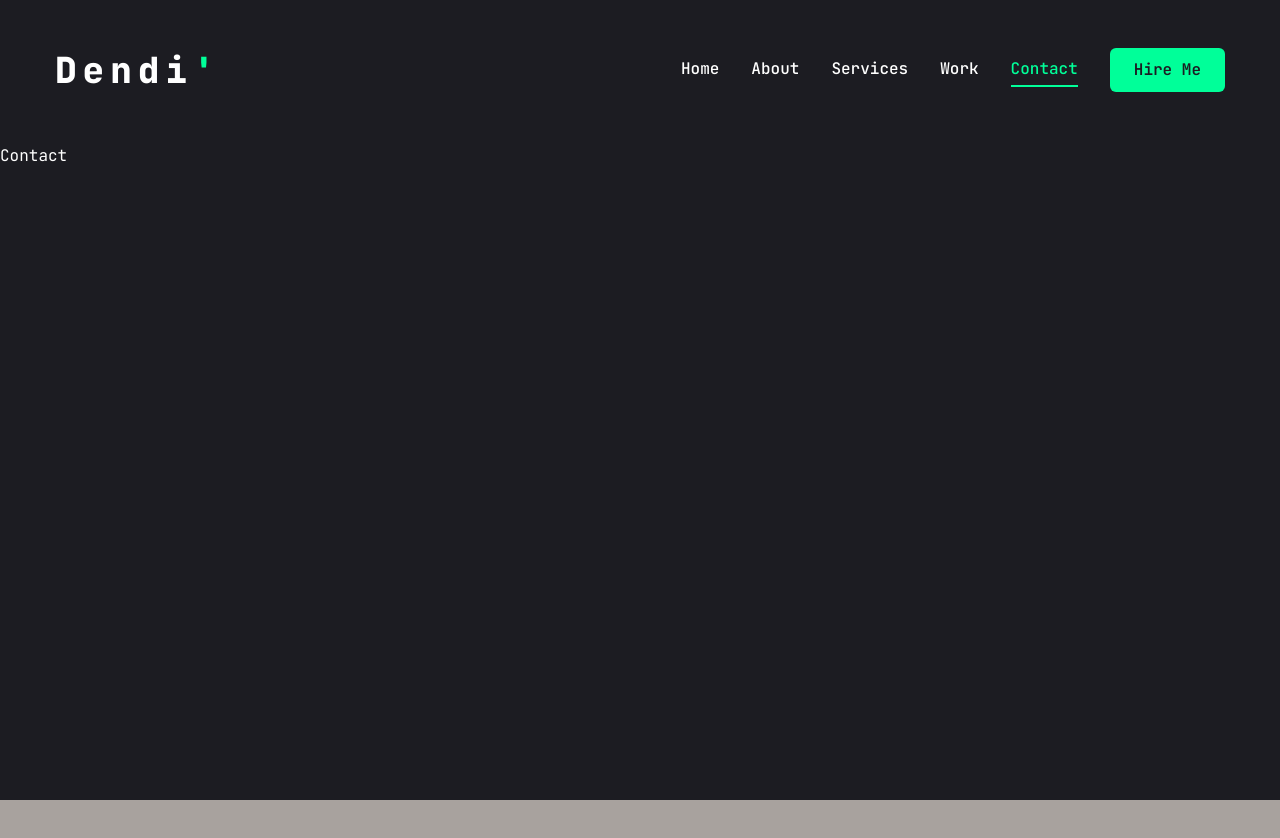
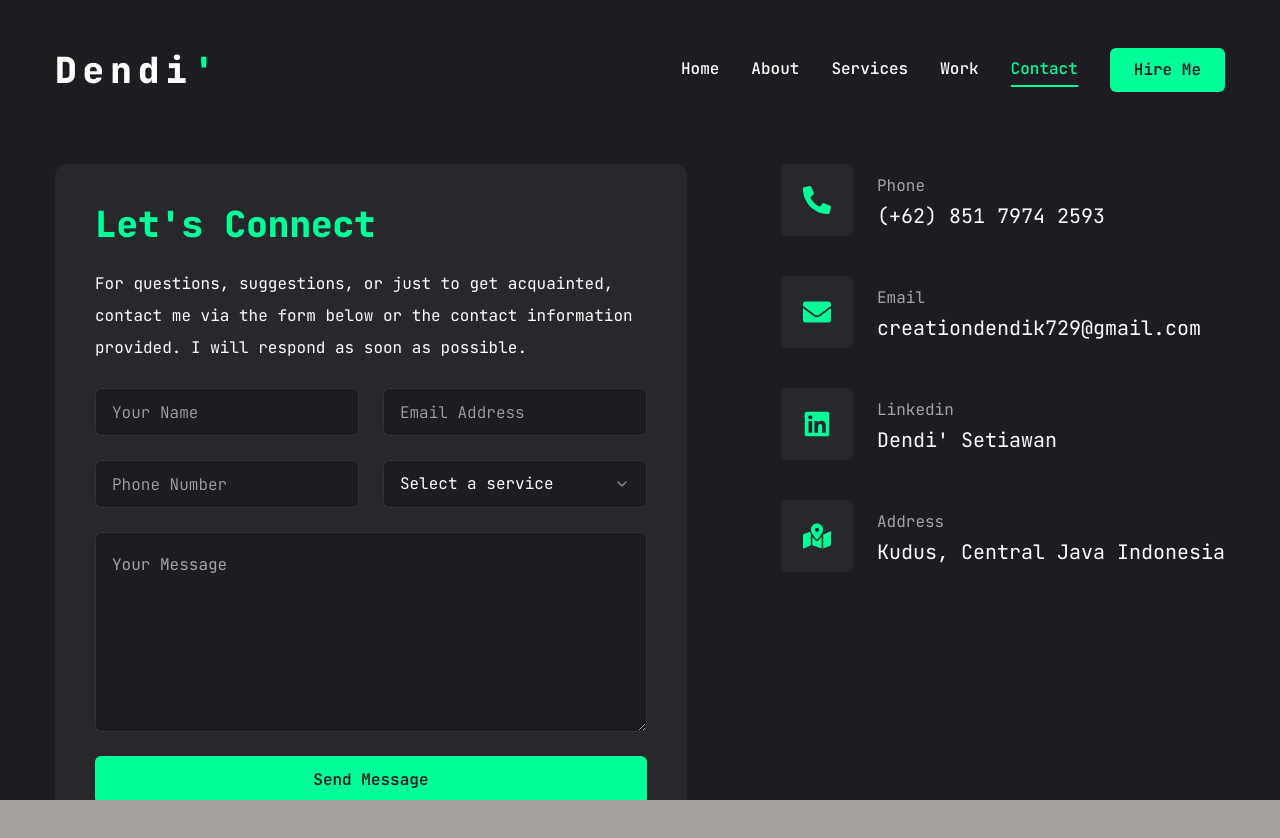
Before and after one commit to dendik-creation/dendik-creation-portfolio, a Next.js app: page /contact in a window 1280 px wide. Shown: the top 838 px of the page. Before the commit the page ends 800 px from the top, so only its background shows below. Built offline with nearby package versions, Linux system fonts and the light colour scheme.

Commit message:
feat: Add Contact Page

```diff
--- a/app/contact/page.tsx
+++ b/app/contact/page.tsx
@@ -1,3 +1,5 @@
+"use client";
+import React from "react";
 import { Button } from "@/components/ui/button";
 import { Input } from "@/components/ui/input";
 import {
@@ -6,12 +8,132 @@
   SelectGroup,
   SelectItem,
   SelectLabel,
+  SelectTrigger,
 } from "@/components/ui/select";
 import { Textarea } from "@/components/ui/textarea";
-import React from "react";
+import { ContactInfo } from "@/types/TypeContact";
+import {
+  FaEnvelope,
+  FaLinkedin,
+  FaMapMarkedAlt,
+  FaPhoneAlt,
+} from "react-icons/fa";
+import { motion } from "framer-motion";
+import { SelectValue } from "@radix-ui/react-select";
+
+const contactInfo: ContactInfo = [
+  {
+    icon: <FaPhoneAlt />,
+    title: "Phone",
+    description: "(+62) 851 7974 2593",
+    href: "https://wa.me/6285179742593?message=Holla",
+  },
+  {
+    icon: <FaEnvelope />,
+    title: "Email",
+    description: "creationdendik729@gmail.com",
+    href: "mailto:creationdendik729@gmail.com",
+  },
+  {
+    icon: <FaLinkedin />,
+    title: "Linkedin",
+    description: "Dendi' Setiawan",
+    href: "https://linkedin.com/in/dendi-setiawan-165057263",
+  },
+  {
+    icon: <FaMapMarkedAlt />,
+    title: "Address",
+    description: "Kudus, Central Java Indonesia",
+    href: "https://maps.app.goo.gl/3eNP98LpccbmvYw57",
+  },
+];
 
 const Contact: React.FC = () => {
-  return <div>Contact</div>;
+  return (
+    <motion.section
+      initial={{ opacity: 0 }}
+      animate={{
+        opacity: 1,
+        transition: {
+          delay: 1,
+          duration: 0.4,
+          ease: "easeIn",
+        },
+      }}
+      className="py-6"
+    >
+      <div className="container mx-auto">
+        <div className="flex flex-col xl:flex-row gap-[30px]">
+          {/* Form */}
+          <div className="xl:w-[54%] order-2 xl:order-none">
+            <form className="flex flex-col gap-6 p-10 bg-[#27272c] rounded-xl">
+              <h3 className="text-4xl font-extrabold text-accent">
+                {"Let's Connect"}
+              </h3>
+              <p className="text-whit/60">
+                For questions, suggestions, or just to get acquainted, contact
+                me via the form below or the contact information provided. I
+                will respond as soon as possible.
+              </p>
+              {/* Input */}
+              <div className="grid grid-cols-1 md:grid-cols-2 gap-6">
+                <Input type="text" placeholder="Your Name" />
+                <Input type="email" placeholder="Email Address" />
+                <Input type="phone" placeholder="Phone Number" />
+                {/* Select */}
+                <Select>
+                  <SelectTrigger className="w-full">
+                    <SelectValue placeholder={"Select a service"} />
+                  </SelectTrigger>
+                  <SelectContent>
+                    <SelectGroup>
+                      <SelectLabel>Select a service</SelectLabel>
+                      <SelectItem value="Web Development">
+                        Web Development
+                      </SelectItem>
+                      <SelectItem value="UI/UX Design">UI/UX Design</SelectItem>
+                      <SelectItem value="Wordpress Project">
+                        Wordpress Project
+                      </SelectItem>
+                    </SelectGroup>
+                  </SelectContent>
+                </Select>
+              </div>
+              <Textarea className="h-[200px]" placeholder="Your Message" />
+              {/* Button Send */}
+              <Button size={"md"} className="">
+                Send Message
+              </Button>
+            </form>
+          </div>
+          {/* Info */}
+          <div className="flex-1 flex items-center xl:items-start xl:item xl:justify-end order-1 xl:order-none mb-8 xl:mb-0">
+            <ul className="flex flex-col gap-10">
+              {contactInfo?.map((item, index) => (
+                <li key={index} className="group">
+                  <a
+                    target="_blank"
+                    href={item?.href}
+                    className="flex items-center gap-6"
+                  >
+                    <div className="w-[52px] h-[52px] xl:w-[72px] xl:h-[72px] bg-[#27272c] text-accent rounded-md flex items-center justify-center">
+                      <div className="text-[28px]">{item?.icon}</div>
+                    </div>
+                    <div className="flex-1">
+                      <p className="text-white/60">{item.title}</p>
+                      <h3 className="text-xl group-hover:underline transition-all group-hover:underline-offset-4">
+                        {item.description}
+                      </h3>
+                    </div>
+                  </a>
+                </li>
+              ))}
+            </ul>
+          </div>
+        </div>
+      </div>
+    </motion.section>
+  );
 };
 
 export default Contact;
--- a/components/ui/input.tsx
+++ b/components/ui/input.tsx
@@ -1,6 +1,6 @@
-import * as React from "react"
+import * as React from "react";
 
-import { cn } from "@/lib/utils"
+import { cn } from "@/lib/utils";
 
 export interface InputProps
   extends React.InputHTMLAttributes<HTMLInputElement> {}
@@ -11,15 +11,15 @@
       <input
         type={type}
         className={cn(
-          "flex h-10 w-full rounded-md border border-slate-200 bg-white px-3 py-2 text-sm ring-offset-white file:border-0 file:bg-transparent file:text-sm file:font-medium placeholder:text-slate-500 focus-visible:outline-none focus-visible:ring-2 focus-visible:ring-slate-950 focus-visible:ring-offset-2 disabled:cursor-not-allowed disabled:opacity-50 dark:border-slate-800 dark:bg-slate-950 dark:ring-offset-slate-950 dark:placeholder:text-slate-400 dark:focus-visible:ring-slate-300",
+          "flex h-[48px] rounded-md border border-white/10 focus:border-accent font-light bg-primary px-4 py-5 text-base placeholder:text-white/60 outline-none transition-all",
           className
         )}
         ref={ref}
         {...props}
       />
-    )
+    );
   }
-)
-Input.displayName = "Input"
+);
+Input.displayName = "Input";
 
-export { Input }
+export { Input };
--- a/components/ui/select.tsx
+++ b/components/ui/select.tsx
@@ -1,16 +1,16 @@
-"use client"
+"use client";
 
-import * as React from "react"
-import * as SelectPrimitive from "@radix-ui/react-select"
-import { Check, ChevronDown, ChevronUp } from "lucide-react"
+import * as React from "react";
+import * as SelectPrimitive from "@radix-ui/react-select";
+import { Check, ChevronDown, ChevronUp } from "lucide-react";
 
-import { cn } from "@/lib/utils"
+import { cn } from "@/lib/utils";
 
-const Select = SelectPrimitive.Root
+const Select = SelectPrimitive.Root;
 
-const SelectGroup = SelectPrimitive.Group
+const SelectGroup = SelectPrimitive.Group;
 
-const SelectValue = SelectPrimitive.Value
+const SelectValue = SelectPrimitive.Value;
 
 const SelectTrigger = React.forwardRef<
   React.ElementRef<typeof SelectPrimitive.Trigger>,
@@ -19,7 +19,7 @@
   <SelectPrimitive.Trigger
     ref={ref}
     className={cn(
-      "flex h-10 w-full items-center justify-between rounded-md border border-slate-200 bg-white px-3 py-2 text-sm ring-offset-white placeholder:text-slate-500 focus:outline-none focus:ring-2 focus:ring-slate-950 focus:ring-offset-2 disabled:cursor-not-allowed disabled:opacity-50 [&>span]:line-clamp-1 dark:border-slate-800 dark:bg-slate-950 dark:ring-offset-slate-950 dark:placeholder:text-slate-400 dark:focus:ring-slate-300",
+      "flex w-full items-center justify-between h-[48px] rounded-md border border-white/10 focus:border-accent bg-primary px-4 py-2.5 text-base placeholder:text-white/60 outline-none transition-all",
       className
     )}
     {...props}
@@ -29,8 +29,8 @@
       <ChevronDown className="h-4 w-4 opacity-50" />
     </SelectPrimitive.Icon>
   </SelectPrimitive.Trigger>
-))
-SelectTrigger.displayName = SelectPrimitive.Trigger.displayName
+));
+SelectTrigger.displayName = SelectPrimitive.Trigger.displayName;
 
 const SelectScrollUpButton = React.forwardRef<
   React.ElementRef<typeof SelectPrimitive.ScrollUpButton>,
@@ -46,8 +46,8 @@
   >
     <ChevronUp className="h-4 w-4" />
   </SelectPrimitive.ScrollUpButton>
-))
-SelectScrollUpButton.displayName = SelectPrimitive.ScrollUpButton.displayName
+));
+SelectScrollUpButton.displayName = SelectPrimitive.ScrollUpButton.displayName;
 
 const SelectScrollDownButton = React.forwardRef<
   React.ElementRef<typeof SelectPrimitive.ScrollDownButton>,
@@ -63,9 +63,9 @@
   >
     <ChevronDown className="h-4 w-4" />
   </SelectPrimitive.ScrollDownButton>
-))
+));
 SelectScrollDownButton.displayName =
-  SelectPrimitive.ScrollDownButton.displayName
+  SelectPrimitive.ScrollDownButton.displayName;
 
 const SelectContent = React.forwardRef<
   React.ElementRef<typeof SelectPrimitive.Content>,
@@ -75,7 +75,7 @@
     <SelectPrimitive.Content
       ref={ref}
       className={cn(
-        "relative z-50 max-h-96 min-w-[8rem] overflow-hidden rounded-md border border-slate-200 bg-white text-slate-950 shadow-md data-[state=open]:animate-in data-[state=closed]:animate-out data-[state=closed]:fade-out-0 data-[state=open]:fade-in-0 data-[state=closed]:zoom-out-95 data-[state=open]:zoom-in-95 data-[side=bottom]:slide-in-from-top-2 data-[side=left]:slide-in-from-right-2 data-[side=right]:slide-in-from-left-2 data-[side=top]:slide-in-from-bottom-2 dark:border-slate-800 dark:bg-slate-950 dark:text-slate-50",
+        "relative z-50 max-h-96 min-w-[8rem] overflow-hidden rounded-md border border-white/10 bg-primary text-white shadow-md data-[state=open]:animate-in data-[state=closed]:animate-out data-[state=closed]:fade-out-0 data-[state=open]:fade-in-0 data-[state=closed]:zoom-out-95 data-[state=open]:zoom-in-95 data-[side=bottom]:slide-in-from-top-2 data-[side=left]:slide-in-from-right-2 data-[side=right]:slide-in-from-left-2 data-[side=top]:slide-in-from-bottom-2 dark:border-slate-800 dark:bg-white dark:text-slate-50",
         position === "popper" &&
           "data-[side=bottom]:translate-y-1 data-[side=left]:-translate-x-1 data-[side=right]:translate-x-1 data-[side=top]:-translate-y-1",
         className
@@ -96,8 +96,8 @@
       <SelectScrollDownButton />
     </SelectPrimitive.Content>
   </SelectPrimitive.Portal>
-))
-SelectContent.displayName = SelectPrimitive.Content.displayName
+));
+SelectContent.displayName = SelectPrimitive.Content.displayName;
 
 const SelectLabel = React.forwardRef<
   React.ElementRef<typeof SelectPrimitive.Label>,
@@ -105,11 +105,14 @@
 >(({ className, ...props }, ref) => (
   <SelectPrimitive.Label
     ref={ref}
-    className={cn("py-1.5 pl-8 pr-2 text-sm font-semibold", className)}
+    className={cn(
+      "py-1.5 pl-8 pr-2 text-sm text-white/60 font-semibold",
+      className
+    )}
     {...props}
   />
-))
-SelectLabel.displayName = SelectPrimitive.Label.displayName
+));
+SelectLabel.displayName = SelectPrimitive.Label.displayName;
 
 const SelectItem = React.forwardRef<
   React.ElementRef<typeof SelectPrimitive.Item>,
@@ -118,7 +121,7 @@
   <SelectPrimitive.Item
     ref={ref}
     className={cn(
-      "relative flex w-full cursor-default select-none items-center rounded-sm py-1.5 pl-8 pr-2 text-sm outline-none focus:bg-slate-100 focus:text-slate-900 data-[disabled]:pointer-events-none data-[disabled]:opacity-50 dark:focus:bg-slate-800 dark:focus:text-slate-50",
+      "relative flex w-full cursor-default select-none items-center rounded-sm py-1.5 pl-8 pr-2 text-sm outline-none focus:bg-accent focus:text-primary data-[disabled]:pointer-events-none data-[disabled]:opacity-50 dark:focus:bg-slate-800 dark:focus:text-slate-50",
       className
     )}
     {...props}
@@ -131,8 +134,8 @@
 
     <SelectPrimitive.ItemText>{children}</SelectPrimitive.ItemText>
   </SelectPrimitive.Item>
-))
-SelectItem.displayName = SelectPrimitive.Item.displayName
+));
+SelectItem.displayName = SelectPrimitive.Item.displayName;
 
 const SelectSeparator = React.forwardRef<
   React.ElementRef<typeof SelectPrimitive.Separator>,
@@ -143,8 +146,8 @@
     className={cn("-mx-1 my-1 h-px bg-slate-100 dark:bg-slate-800", className)}
     {...props}
   />
-))
-SelectSeparator.displayName = SelectPrimitive.Separator.displayName
+));
+SelectSeparator.displayName = SelectPrimitive.Separator.displayName;
 
 export {
   Select,
@@ -157,4 +160,4 @@
   SelectSeparator,
   SelectScrollUpButton,
   SelectScrollDownButton,
-}
+};
--- a/components/ui/textarea.tsx
+++ b/components/ui/textarea.tsx
@@ -1,6 +1,6 @@
-import * as React from "react"
+import * as React from "react";
 
-import { cn } from "@/lib/utils"
+import { cn } from "@/lib/utils";
 
 export interface TextareaProps
   extends React.TextareaHTMLAttributes<HTMLTextAreaElement> {}
@@ -10,15 +10,15 @@
     return (
       <textarea
         className={cn(
-          "flex min-h-[80px] w-full rounded-md border border-slate-200 bg-white px-3 py-2 text-sm ring-offset-white placeholder:text-slate-500 focus-visible:outline-none focus-visible:ring-2 focus-visible:ring-slate-950 focus-visible:ring-offset-2 disabled:cursor-not-allowed disabled:opacity-50 dark:border-slate-800 dark:bg-slate-950 dark:ring-offset-slate-950 dark:placeholder:text-slate-400 dark:focus-visible:ring-slate-300",
+          "flex min-[80px] w-full rounded-md border border-white/10 bg-primary px-4 py-5 text-base placeholder:text-white/60 focus-visible:outline-none focus-visible:ring-1 focus-visible:ring-accent focus-visible:ring-offset-0 disabled:cursor-not-allowed disabled:opacity-50",
           className
         )}
         ref={ref}
         {...props}
       />
-    )
+    );
   }
-)
-Textarea.displayName = "Textarea"
+);
+Textarea.displayName = "Textarea";
 
-export { Textarea }
+export { Textarea };
--- /dev/null
+++ b/types/TypeContact.ts
@@ -0,0 +1,8 @@
+import React from "react";
+
+export type ContactInfo = {
+  icon: React.ReactNode;
+  title: string;
+  description: string;
+  href?: string;
+}[];
```
Also changed, not shown: types/TypeAbout.ts (renamed from types/TypeAbout.tsx), types/TypeHeader.ts (renamed from types/TypeHeader.tsx), types/TypeHome.ts (renamed from types/TypeHome.tsx), types/TypeServices.ts (renamed from types/TypeServices.tsx), types/TypeWork.ts (renamed from types/TypeWork.tsx).
